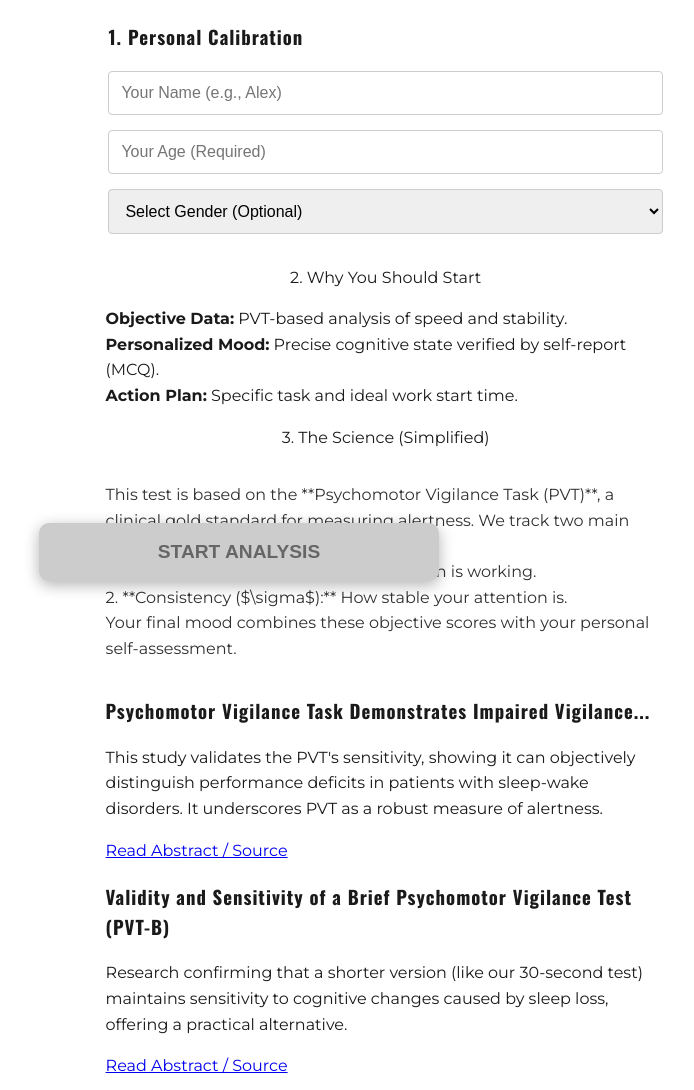
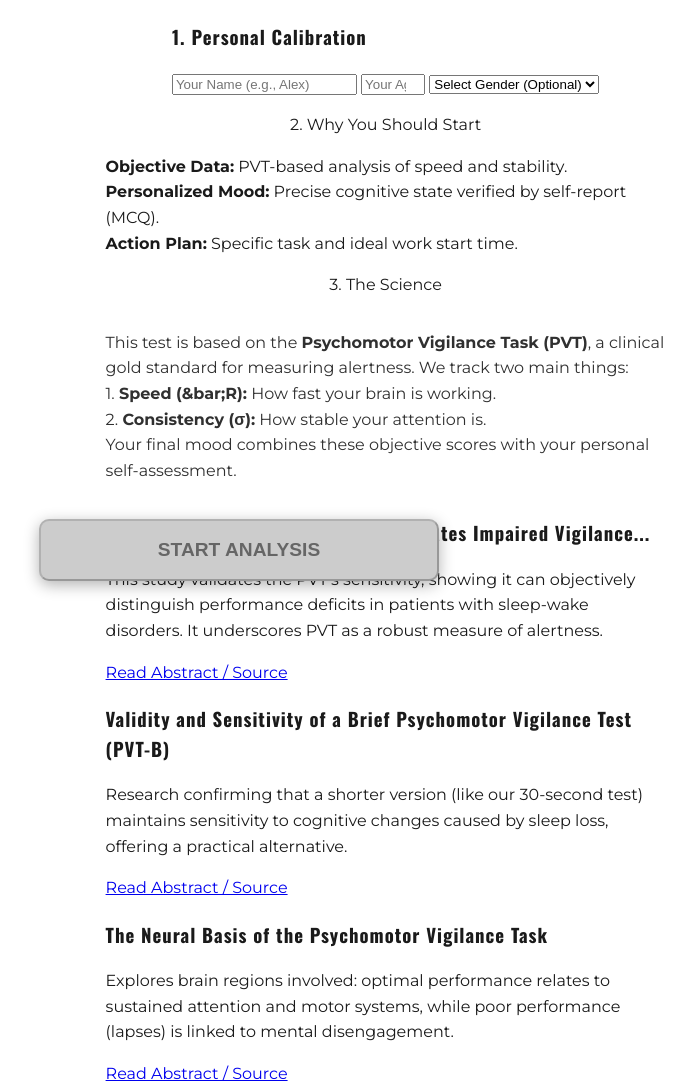
Before and after one commit to ameennm/Focus-vibe, a plain HTML site: page index.html in a window 1280 px wide. Shown: the part 199-1289 px from the top of the page, without its empty margins (401-1095 px from the left). Drawn offline with nearby package versions, Linux system fonts and the light colour scheme.

Commit message:
Update index.html

```diff
--- a/index.html
+++ b/index.html
@@ -46,7 +46,7 @@
 
         /* --- BUTTONS --- */
         button {
-            padding: 14px 30px; font-size: 1.1em; background: var(--color-primary); color: white; border: none; border-radius: 8px; cursor: pointer;
+            padding: 14px 30px; font-size: 1.1em; background: var(--color-primary); color: white; border-radius: 8px; cursor: pointer;
             margin-top: 20px; transition: background-color 0.15s, transform 0.1s; font-weight: 600; width: 100%;
         }
 
@@ -60,21 +60,16 @@
             margin-top: 0 !important;
             animation: floatUp 0.5s ease-out;
         }
+        @keyframes floatUp { from { opacity: 0; transform: translate(-50%, 20px); } to { transform: translate(-50%, 0); } }
 
-        /* --- LANDING & CALIBRATION STYLES (Merged) --- */
-        #landing-area { padding-bottom: 120px; }
-
-        /* Inputs */
-        input[type="text"], input[type="number"], select {
-            width: 100%; padding: 12px; border: 1px solid #ccc; border-radius: 4px; box-sizing: border-box; font-size: 1em; margin-bottom: 15px;
-            transition: border-color 0.2s, box-shadow 0.2s;
-        }
+        /* --- INPUTS --- */
         input:focus { border-color: var(--color-primary); box-shadow: 0 0 5px rgba(76, 175, 80, 0.4); outline: none; }
 
         /* --- GAME START CUE STYLES --- */
         #game-area { background-color: black; color: white; cursor: crosshair; }
         #cue-arrow { font-size: 8em; color: white; animation: bounce 1s infinite; }
         #start-cue-overlay { background: rgba(0, 0, 0, 0.95); }
+        #target { position: absolute; width: 85px; height: 85px; border-radius: 50%; background-color: white; border: 6px solid black; box-shadow: 0 0 15px rgba(255, 255, 255, 0.8); display: none; cursor: pointer; animation: pulse 0.5s infinite alternate; }
 
         /* --- QUESTIONNAIRE STYLES (Dark Cards) --- */
         .mcq-option {
@@ -118,11 +113,11 @@
                 <div class="step-item"><strong>Action Plan:</strong> Specific task and ideal work start time.</div>
             </div>
 
-            <p class="section-title">3. The Science (Simplified)</p>
+            <p class="section-title">3. The Science</p>
             <p style="text-align: left; opacity: 0.9;">
-                This test is based on the **Psychomotor Vigilance Task (PVT)**, a clinical gold standard for measuring alertness. We track two main things:
-                <br>1. **Speed ($\bar{R}$):** How fast your brain is working.
-                <br>2. **Consistency ($\sigma$):** How stable your attention is.
+                This test is based on the <strong>Psychomotor Vigilance Task (PVT)</strong>, a clinical gold standard for measuring alertness. We track two main things:
+                <br>1. <strong>Speed (&bar;R):</strong> How fast your brain is working.
+                <br>2. <strong>Consistency (&sigma;):</strong> How stable your attention is.
                 <br>Your final mood combines these objective scores with your personal self-assessment.
             </p>
 
@@ -236,7 +231,7 @@
         const continueToMcqButton = document.getElementById('continue-to-mcq-button');
         const submitMcqButton = document.getElementById('submit-mcq-button');
         const loadingOverlay = document.getElementById('loading-overlay');
-
+        const researchList = document.getElementById('research-list');
 
         // Game State & Post-Game Metrics
         let gameState = {
@@ -393,7 +388,7 @@
             userGender = genderSelect.value;
 
             if (!userName || userName.length < 2 || !userAge || userAge < 10 || userAge > 100) {
-                return; // Button should be disabled anyway, but this is safety.
+                return;
             }
 
             baselineART = getAgeAdjustedBaselineART(userAge);
@@ -416,18 +411,20 @@
             startCueOverlay.classList.remove('hidden');
             target.style.display = 'block';
 
-            // --- BUG FIX: Use event listener correctly on target for cue phase ---
+            // --- BUG FIX: Attach listener to target dot ---
             target.addEventListener('click', startTestTimer);
         }
 
         function startTestTimer(event) {
             event.stopPropagation();
 
+            // Remove temporary listener
             target.removeEventListener('click', startTestTimer);
             startCueOverlay.classList.add('hidden');
 
             gameState.running = true;
 
+            // Re-bind target listener now that the test is running (handleTargetTap is already defined)
             target.addEventListener('click', handleTargetTap);
             gameArea.onclick = handleMissedTap;
 
@@ -477,7 +474,6 @@
                 label.addEventListener('click', () => {
                     q2Labels.forEach(l => l.classList.remove('selected'));
                     label.classList.add('selected');
-                    // BUG FIX: Ensure numerical value is stored
                     gameState.mcqValence = parseInt(label.getAttribute('data-value'));
                     q2Selected = true;
                     checkCompletion();
@@ -492,6 +488,7 @@
                 renderResultsDashboard();
             };
         }
+
 
         function renderResultsDashboard() {
             loadingOverlay.style.display = 'flex';
@@ -559,8 +556,10 @@
         // --- EVENT HANDLERS ---
         function handleRestart() {
             showScreen('landing-area');
-            nameInput.value = ''; ageInput.value = ''; genderSelect.value = '';
-            getStartedButton.disabled = true;
+            document.getElementById('user-name').value = '';
+            document.getElementById('user-age').value = '';
+            document.getElementById('user-gender').value = '';
+            document.getElementById('get-started-button').disabled = true;
 
             gameState.running = false;
             clearInterval(gameState.timerInterval);
@@ -582,11 +581,11 @@
         function initializeListeners() {
             getStartedButton.onclick = startGame;
             document.getElementById('restart-button').onclick = handleRestart;
-            nameInput.addEventListener('input', checkInputsCalibration);
-            ageInput.addEventListener('input', checkInputsCalibration);
-            genderSelect.addEventListener('change', checkInputsCalibration);
+            document.getElementById('user-name').addEventListener('input', checkInputsCalibration);
+            document.getElementById('user-age').addEventListener('input', checkInputsCalibration);
+            document.getElementById('user-gender').addEventListener('change', checkInputsCalibration);
 
-            continueToMcqButton.onclick = () => { showScreen('questionnaire-area'); };
+            document.getElementById('continue-to-mcq-button').onclick = () => { showScreen('questionnaire-area'); };
 
             // Initializing research papers on load
             const researchList = document.getElementById('research-list');
```
